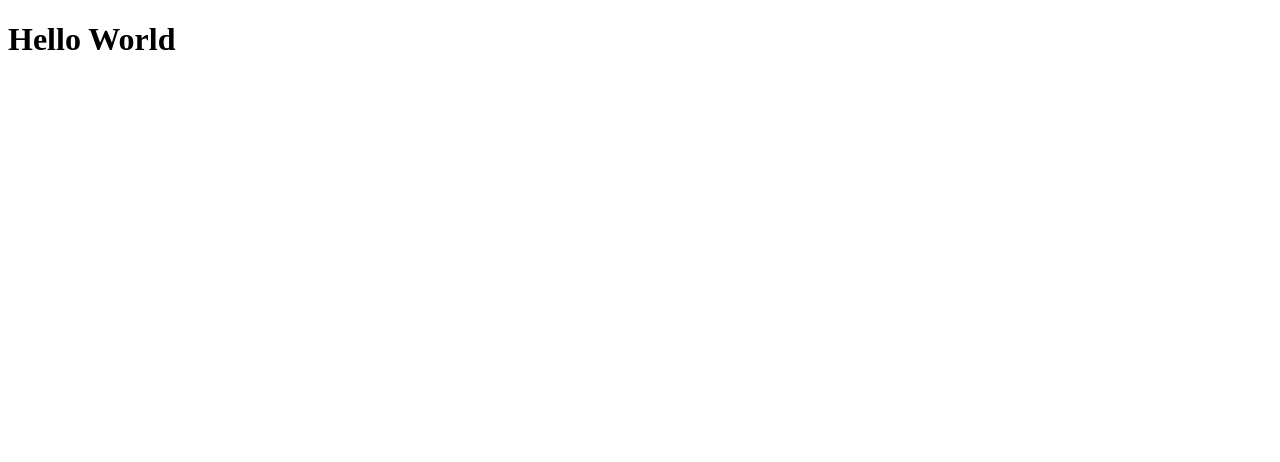
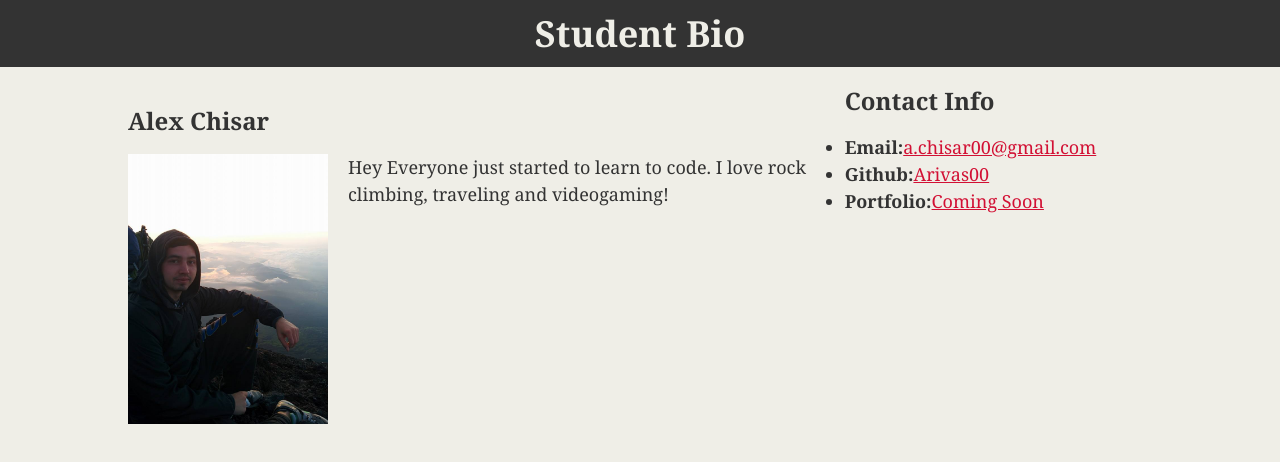
Before and after one commit to Arivas00/Arivas00.github.io, a plain HTML site: page index.html in a window 1280 px wide. Drawn offline with Linux system fonts and the light colour scheme.

Commit message:
Added bio html and css

```diff
--- /dev/null
+++ b/index.css
@@ -0,0 +1,54 @@
+body {
+    background-color: #efeee7;
+    margin: 0;
+    padding: 0;
+    font-family: Georgia, 'Times New Roman', Times, serif;
+    font-size: 18px;
+    line-height: 150%;
+    color: #333;
+}
+
+header {
+    background: #333;
+}
+h1 {
+    color: #efeee7;
+    background-color: #333333;
+    margin: 0;
+    text-align: center;
+    padding-top: 20px;
+    padding-bottom: 20px;
+}
+
+h2 {
+    font-size: 24px;
+}
+
+a {
+    color: #d21034;
+}
+
+.container {
+    width: 1024px;
+    margin: 0 auto;
+}
+
+#main-bio,
+#contact-info,
+#bio-image {
+    float: left;
+}
+
+#main-bio {
+    width: 70%;
+}
+
+#contact-info {
+    width: 30%;
+}
+
+#bio-image {
+    width: 200px;
+    height: auto;
+    margin-right: 20px;
+}
--- a/index.html
+++ b/index.html
@@ -1,4 +1,36 @@
 <!DOCTYPE html>
-<html>
-    <h1>Hello World</h1>
+<html lang="en">
+
+<head>
+    <title>Student Bio</title>
+    <link rel="stylesheet" type="text/css" href="index.css">
+</head>
+
+<body>
+    <header>
+        <h1>Student Bio</h1>
+    </header>
+
+    <div class="container">
+
+        <section id="main-bio">
+
+            <h2>Alex Chisar</h2>
+
+            <img id="bio-image" src="Mt fuji.jpg" alt="Alex Chisar"/>
+
+            <p>Hey Everyone just started to learn to code. I love rock climbing, traveling and videogaming!</p>
+        </section>
+
+        <section id="content-info">
+            <h2>Contact Info</h2>
+            <ul>
+                <li><strong>Email:</strong><a href="#">a.chisar00@gmail.com</a></li>
+                <li><strong>Github:</strong><a href="https://github.com/Arivas00">Arivas00</a></li>
+                <li><strong>Portfolio:</strong><a href="#">Coming Soon</a></li>
+            </ul>
+        </section>
+    </div>
+</body>
+
 </html>
```
Also changed, not shown: Mt fuji.jpg (added), 1 other file.
